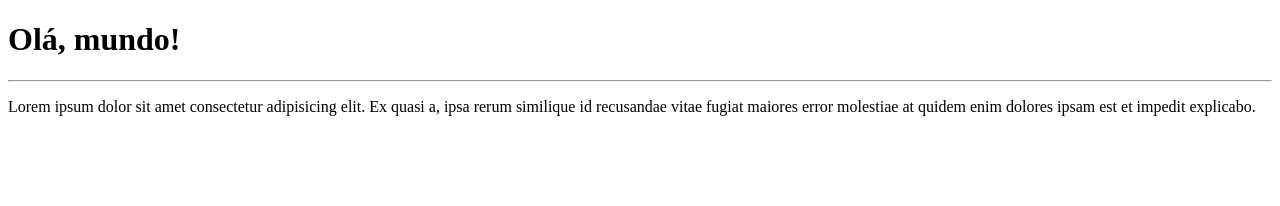
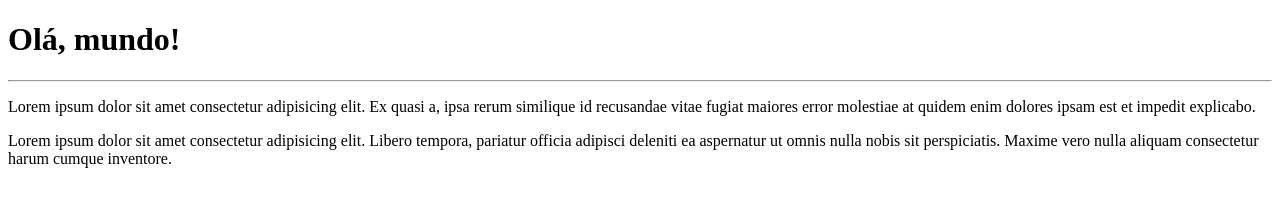
Before and after one commit to gustavo-castilho/Ola-Mundo, a plain HTML site: page site-exemplo/index.html in a window 1280 px wide. Drawn offline with Linux system fonts and the light colour scheme.

Commit message:
adcionei um parágrafo

```diff
--- a/site-exemplo/index.html
+++ b/site-exemplo/index.html
@@ -10,5 +10,6 @@
     <h1>Olá, mundo!</h1>
     <hr>
     <p>Lorem ipsum dolor sit amet consectetur adipisicing elit. Ex quasi a, ipsa rerum similique id recusandae vitae fugiat maiores error molestiae at quidem enim dolores ipsam est et impedit explicabo.</p>
+    <p>Lorem ipsum dolor sit amet consectetur adipisicing elit. Libero tempora, pariatur officia adipisci deleniti ea aspernatur ut omnis nulla nobis sit perspiciatis. Maxime vero nulla aliquam consectetur harum cumque inventore.</p>
 </body>
 </html>
```
